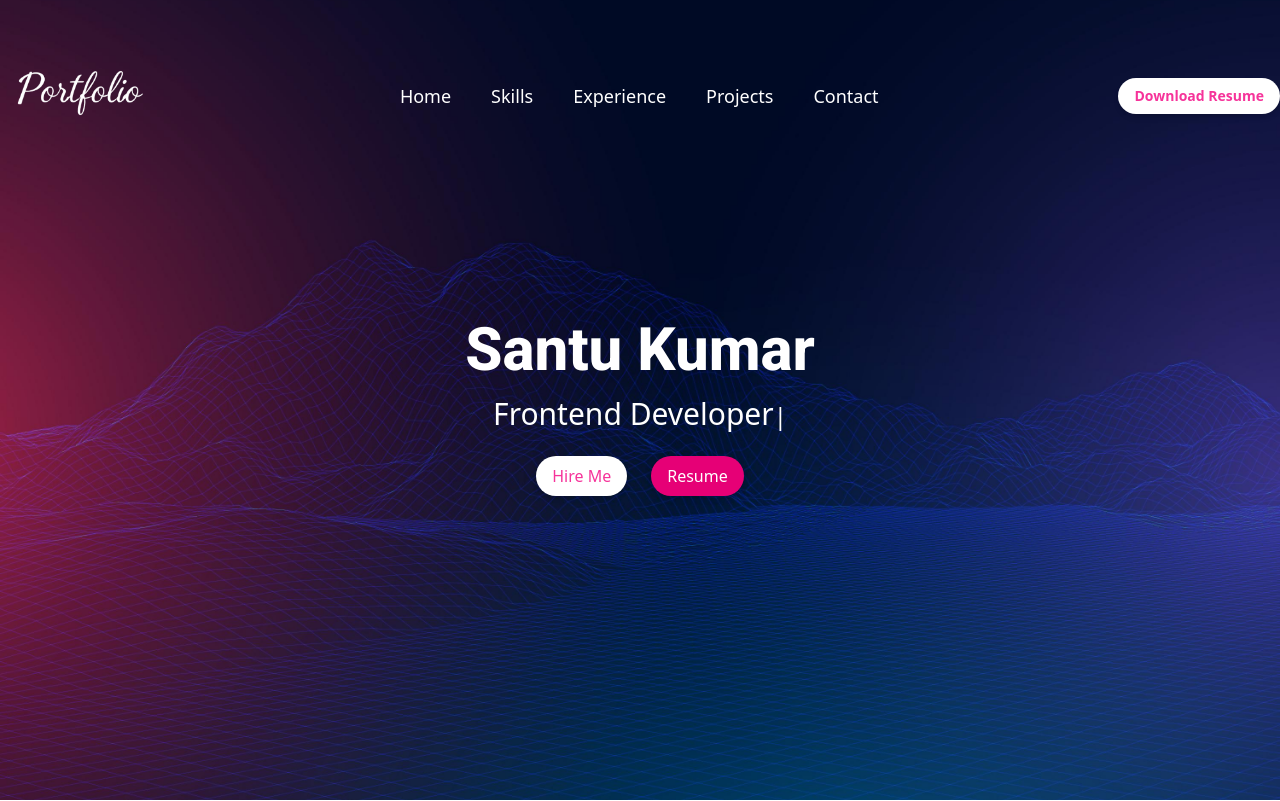
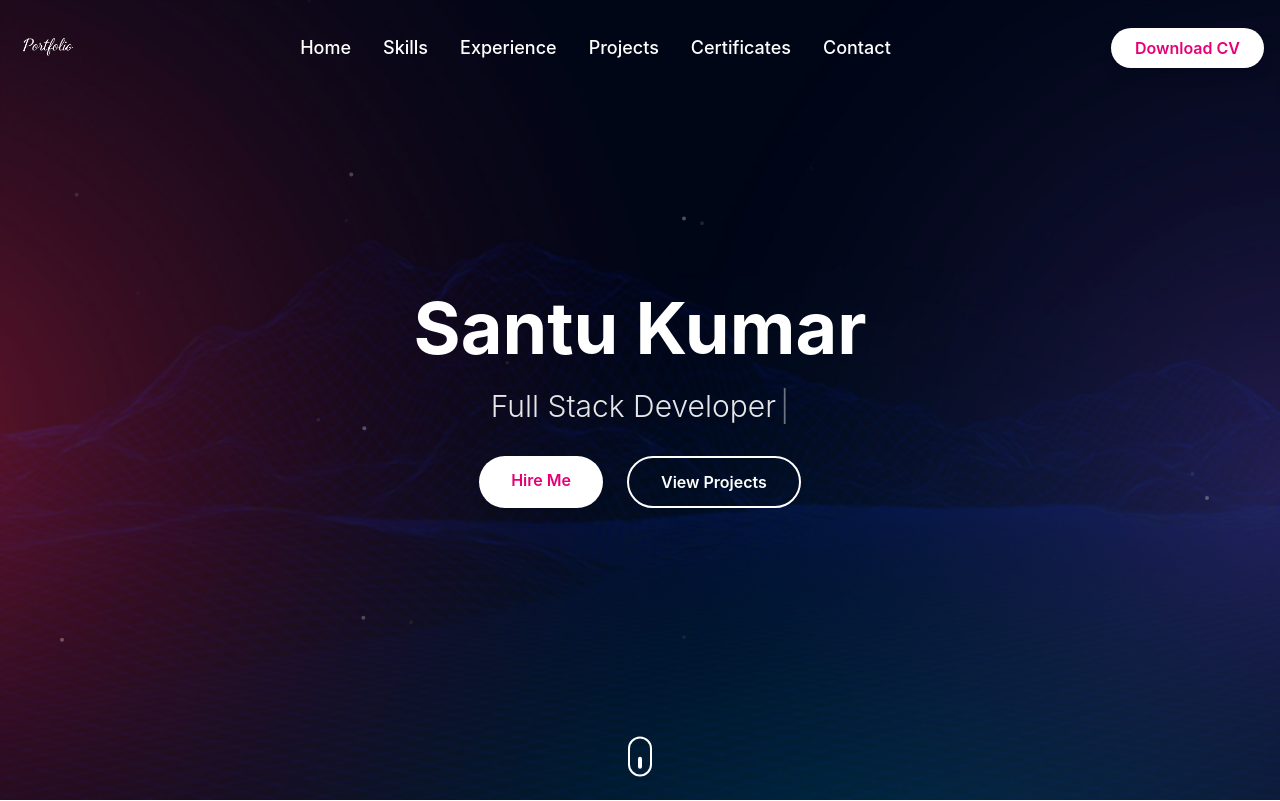
Before and after one commit to Santu-kumar364/My-Portfolio, a React (Vite) app: page / in a window 1280 px wide. Shown: the top 801 px of the page. Built offline with nearby package versions, Linux system fonts and the light colour scheme.

Commit message:
update code

```diff
--- a/package.json
+++ b/package.json
@@ -15,6 +15,11 @@
     "deploy": "gh-pages -d dist"
   },
   "dependencies": {
+    "@emotion/react": "^11.14.0",
+    "@emotion/styled": "^11.14.1",
+    "@mui/icons-material": "^7.3.2",
+    "@mui/material": "^7.3.2",
+    "@mui/system": "^7.3.2",
     "@tailwindcss/vite": "^4.1.11",
     "framer-motion": "^12.23.0",
     "react": "^19.1.0",
--- a/src/App.jsx
+++ b/src/App.jsx
@@ -1,4 +1,5 @@
 import React from "react";
+import { motion, AnimatePresence } from "framer-motion";
 import Navbar from "./components/Navbar";
 import Projects from "./components/Projects";
 import Contact from "./components/Contact";
@@ -7,11 +8,28 @@ import Certificates from "./components/Certificates";
 import Footer from "./components/Footer";
 import Experience from "./components/Experience";
 
+const pageVariants = {
+  initial: { opacity: 0 },
+  in: { opacity: 1 },
+  out: { opacity: 0 }
+};
 
+const pageTransition = {
+  type: "tween",
+  ease: "anticipate",
+  duration: 0.5
+};
 
 function App() {
   return (
-    <div >
+    <AnimatePresence mode="wait">
+      <motion.div
+        initial="initial"
+        animate="in"
+        exit="out"
+        variants={pageVariants}
+        transition={pageTransition}
+      >
         <Navbar />
         <Skills />
         <Experience />
@@ -19,7 +37,8 @@ function App() {
         <Certificates />
         <Contact />
         <Footer />
-    </div>
+      </motion.div>
+    </AnimatePresence>
   );
 }
 
--- a/src/components/Navbar.jsx
+++ b/src/components/Navbar.jsx
@@ -1,27 +1,32 @@
 import React, { useState, useEffect } from "react";
+import { motion, AnimatePresence } from "framer-motion";
 import bgImg from "../assets/bgImg.jpg";
 import innerLogo from "../assets/innerLogo.png";
 
 const Navbar = () => {
   const [menuOpen, setMenuOpen] = useState(false);
+  const [scrolled, setScrolled] = useState(false);
   const [displayText, setDisplayText] = useState("");
   const [roleIndex, setRoleIndex] = useState(0);
   const [charIndex, setCharIndex] = useState(0);
 
   const roles = [
     "Java Developer",
-    "Frontend Developer",
-    "Backend Developer",
+    "Full Stack Developer",
+    "Software Engineer",
     "Web Developer",
-    "Software Engineer",
-    "Competitive Programmer",
-    "Student",
   ];
 
-  const resumeLink =
-    "https://drive.google.com/uc?export=download&id=1BcWLhLWIZ-eT6hMf1nn912OFXM4jS6XS";
+  const resumeLink = "https://drive.google.com/uc?export=download&id=1iSMyZQ1n0wbY2MMhz-qxAiYwD3UK1QwA";
 
-  // Typewriter effect
+  useEffect(() => {
+    const handleScroll = () => {
+      setScrolled(window.scrollY > 50);
+    };
+    window.addEventListener("scroll", handleScroll);
+    return () => window.removeEventListener("scroll", handleScroll);
+  }, []);
+
   useEffect(() => {
     const timeout = setTimeout(() => {
       setDisplayText(roles[roleIndex].slice(0, charIndex + 1));
@@ -29,184 +34,250 @@ const Navbar = () => {
         setTimeout(() => {
           setCharIndex(0);
           setRoleIndex((roleIndex + 1) % roles.length);
-        }, 2000); // Wait before switching role
+        }, 2000);
       } else {
         setCharIndex((prev) => prev + 1);
       }
     }, 100);
-
     return () => clearTimeout(timeout);
   }, [charIndex, roleIndex]);
+
+  const navVariants = {
+    hidden: { y: -100, opacity: 0 },
+    visible: {
+      y: 0,
+      opacity: 1,
+      transition: { duration: 0.6, ease: "easeOut" }
+    }
+  };
+
+  const textVariants = {
+    hidden: { opacity: 0, y: 50 },
+    visible: (i) => ({
+      opacity: 1,
+      y: 0,
+      transition: {
+        delay: i * 0.1,
+        duration: 0.8,
+        ease: "easeOut"
+      }
+    })
+  };
 
   return (
     <header
       id="home"
-      className="relative h-screen bg-cover bg-center bg-no-repeat text-white "
+      className="relative h-screen bg-cover bg-center bg-no-repeat text-white overflow-hidden"
+      style={{ backgroundImage: `url(${bgImg})` }}
+    >
+      {/* Animated Background Overlay */}
+      <div className="absolute inset-0 bg-black/40 backdrop-blur-[1px]"></div>
+
+      {/* Floating Particles */}
+      <div className="absolute inset-0">
+        {[...Array(20)].map((_, i) => (
+          <motion.div
+            key={i}
+            className="absolute w-1 h-1 bg-white/30 rounded-full"
+            animate={{
+              y: [0, -100, 0],
+              x: [0, Math.random() * 100 - 50, 0],
+              opacity: [0, 1, 0],
+            }}
+            transition={{
+              duration: 3 + Math.random() * 2,
+              repeat: Infinity,
+              delay: Math.random() * 2,
+            }}
             style={{
-        backgroundImage: `url(${bgImg})`,
+              left: `${Math.random() * 100}%`,
+              top: `${Math.random() * 100}%`,
             }}
+          />
+        ))}
+      </div>
+
+      <motion.nav
+        variants={navVariants}
+        initial="hidden"
+        animate="visible"
+        className={`fixed w-full py-4 transition-all duration-300 z-50 ${
+          scrolled ? "bg-white/90 backdrop-blur-md shadow-lg" : "bg-transparent"
+        }`}
       >
-      {/* Navbar */}
-      <nav className="max-w-7xl mx-auto py-4 flex justify-between items-center relative z-10">
-        <a href="#home">
-          <img src={innerLogo} alt="Portfolio" className=" sm:h-30 lg:h-40" />
-        </a>
+        <div className="max-w-7xl mx-auto px-4 flex justify-between items-center">
+          <motion.a
+            href="#home"
+            whileHover={{ scale: 1.05 }}
+            className="flex items-center"
+          >
+            <img src={innerLogo} alt="Portfolio" className="h-12 lg:h-16" />
+          </motion.a>
 
           {/* Desktop Menu */}
-        <ul className="hidden md:flex items-center gap-6 lg:gap-10 text-lg">
-          <li>
-            <a href="#home" className="hover:text-gray-300 transition">
-              Home
+          <ul className="hidden md:flex items-center gap-8 text-lg">
+            {["Home", "Skills", "Experience", "Projects", "Certificates", "Contact"].map((item, index) => (
+              <motion.li key={item} custom={index} variants={textVariants}>
+                <a
+                  href={`#${item.toLowerCase()}`}
+                  className={`font-medium transition-colors hover:text-pink-400 ${
+                    scrolled ? "text-gray-800" : "text-white"
+                  }`}
+                >
+                  {item}
                 </a>
-          </li>
-          <li>
-            <a href="#skills" className="hover:text-gray-300 transition">
-              Skills
-            </a>
-          </li>
-          <li>
-            <a href="#experience" className="hover:text-gray-300 transition">
-              Experience
-            </a>
-          </li>
-          <li>
-            <a href="#projects" className="hover:text-gray-300 transition">
-              Projects
-            </a>
-          </li>
-          <li>
-            <a href="#contact" className="hover:text-gray-300 transition">
-              Contact
-            </a>
-          </li>
+              </motion.li>
+            ))}
           </ul>
 
-        <a
+          <motion.a
             href={resumeLink}
             download
-          className="hidden md:inline-block rounded-full bg-white px-4 py-2 text-sm font-semibold text-pink-500 shadow-md hover:scale-105 hover:shadow-pink-800 transition duration-300"
+            whileHover={{ scale: 1.05 }}
+            whileTap={{ scale: 0.95 }}
+            className={`hidden md:inline-block px-6 py-2 rounded-full font-semibold shadow-lg transition-all duration-300 ${
+              scrolled
+                ? "bg-gradient-to-r from-pink-500 to-purple-600 text-white"
+                : "bg-white text-pink-600"
+            }`}
           >
-          Download Resume
-        </a>
+            Download CV
+          </motion.a>
 
           {/* Mobile Menu Button */}
-        <button
+          <motion.button
             onClick={() => setMenuOpen(!menuOpen)}
-          className="md:hidden ml-4 hover:scale-125 transition-all"
-          title="Menu"
+            whileHover={{ scale: 1.1 }}
+            whileTap={{ scale: 0.9 }}
+            className={`md:hidden p-2 rounded-lg ${
+              scrolled ? "bg-gray-100" : "bg-white/20"
+            }`}
           >
-          <svg
-            className="h-6 w-6 text-white"
-            fill="none"
-            stroke="currentColor"
-            viewBox="0 0 24 24"
-            xmlns="http://www.w3.org/2000/svg"
+            <div className="w-6 h-6 relative">
+              <motion.span
+                className="absolute left-0 top-1 w-6 h-0.5 bg-current rounded"
+                animate={menuOpen ? { rotate: 45, y: 8 } : { rotate: 0, y: 0 }}
+              />
+              <motion.span
+                className="absolute left-0 top-3 w-6 h-0.5 bg-current rounded"
+                animate={menuOpen ? { opacity: 0 } : { opacity: 1 }}
+              />
+              <motion.span
+                className="absolute left-0 top-5 w-6 h-0.5 bg-current rounded"
+                animate={menuOpen ? { rotate: -45, y: -8 } : { rotate: 0, y: 0 }}
+              />
+            </div>
+          </motion.button>
+        </div>
+      </motion.nav>
+
+      {/* Mobile Menu */}
+      <AnimatePresence>
+        {menuOpen && (
+          <motion.div
+            initial={{ opacity: 0, x: 300 }}
+            animate={{ opacity: 1, x: 0 }}
+            exit={{ opacity: 0, x: 300 }}
+            className="fixed top-0 right-0 h-full w-64 bg-white/95 backdrop-blur-md z-40 md:hidden"
           >
-            <path
-              strokeLinecap="round"
-              strokeLinejoin="round"
-              strokeWidth="2"
-              d="M4 6h16M4 12h16m-7 6h7"
-            />
-          </svg>
-        </button>
-      </nav>
-
-      {/* Mobile Dropdown */}
-      {menuOpen && (
-        <div className="md:hidden -mt-15">
-          <ul className=" rounded-xl mx-6 p-4 space-y-3 text-left  backdrop-blur">
-            <li>
-              <a
-                href="#skills"
-                className="block hover:text-gray-300 transition"
+            <div className="p-8 mt-20 space-y-6">
+              {["Home", "Skills", "Experience", "Projects", "Certificates", "Contact"].map((item) => (
+                <motion.a
+                  key={item}
+                  href={`#${item.toLowerCase()}`}
+                  onClick={() => setMenuOpen(false)}
+                  whileHover={{ x: 10 }}
+                  className="block text-gray-800 text-lg font-medium hover:text-pink-600 transition-colors"
                 >
-                Skills
-              </a>
-            </li>
-            <li>
-              <a
-                href="#experience"
-                className="block hover:text-gray-300 transition"
-              >
-                Experience
-              </a>
-            </li>
-            <li>
-              <a
-                href="#projects"
-                className="block hover:text-gray-300 transition"
-              >
-                Projects
-              </a>
-            </li>
-            <li>
-              <a
-                href="#contact"
-                className="block hover:text-gray-300 transition"
-              >
-                Contact
-              </a>
-            </li>
-            <li>
-              <a
+                  {item}
+                </motion.a>
+              ))}
+              <motion.a
                 href={resumeLink}
                 download
-                className="block hover:text-gray-300 transition"
+                whileHover={{ scale: 1.05 }}
+                className="inline-block mt-4 px-6 py-2 bg-gradient-to-r from-pink-500 to-purple-600 text-white rounded-full font-semibold"
               >
-                Download Resume
-              </a>
-            </li>
-          </ul>
+                Download CV
+              </motion.a>
             </div>
+          </motion.div>
         )}
+      </AnimatePresence>
 
       {/* Hero Section */}
-      <section className="text-center px-6 py-2 max-w-4xl mx-auto pt-32">
-        <h1
-          className="text-4xl sm:text-5xl lg:text-6xl font-extrabold text-white"
-          style={{ fontFamily: "'Roboto', sans-serif" }}
+      <div className="relative z-10 h-full flex items-center justify-center">
+        <div className="text-center px-6 max-w-4xl mx-auto">
+          <motion.h1
+            custom={0}
+            variants={textVariants}
+            initial="hidden"
+            animate="visible"
+            className="text-5xl sm:text-6xl lg:text-7xl font-bold mb-6"
           >
             Santu Kumar
-        </h1>
-        <p className="mt-4 text-2xl sm:text-3xl text-white font-medium">
+          </motion.h1>
+
+          <motion.div
+            custom={1}
+            variants={textVariants}
+            initial="hidden"
+            animate="visible"
+            className="mb-8"
+          >
+            <p className="text-2xl sm:text-3xl text-white/90 font-light">
               {displayText}
-          <span className="blinking-cursor">|</span>
+              <motion.span
+                animate={{ opacity: [0, 1, 0] }}
+                transition={{ duration: 1, repeat: Infinity }}
+                className="ml-1"
+              >
+                |
+              </motion.span>
             </p>
+          </motion.div>
 
-        <div className="flex flex-wrap justify-center gap-6 py-6">
-          <a
+          <motion.div
+            custom={2}
+            variants={textVariants}
+            initial="hidden"
+            animate="visible"
+            className="flex flex-wrap justify-center gap-6"
+          >
+            <motion.a
               href="#contact"
-            className="rounded-full bg-white px-4 py-2 text-pink-500 font-medium shadow-md hover:scale-105 transition duration-300"
+              whileHover={{ scale: 1.05, y: -2 }}
+              whileTap={{ scale: 0.95 }}
+              className="px-8 py-3 bg-white text-pink-600 rounded-full font-semibold shadow-lg hover:shadow-xl transition-all"
             >
               Hire Me
-          </a>
-          <a
-            href="https://drive.google.com/file/d/1BcWLhLWIZ-eT6hMf1nn912OFXM4jS6XS/view?usp=sharing"
-            target="_blank"
-            rel="noopener noreferrer"
-            className="rounded-full bg-pink-600 px-4 py-2 text-white font-medium shadow-md hover:scale-105 transition duration-300"
+            </motion.a>
+            <motion.a
+              href="#projects"
+              whileHover={{ scale: 1.05, y: -2 }}
+              whileTap={{ scale: 0.95 }}
+              className="px-8 py-3 border-2 border-white text-white rounded-full font-semibold hover:bg-white hover:text-pink-600 transition-all"
             >
-            Resume
-          </a>
+              View Projects
+            </motion.a>
+          </motion.div>
+
+          {/* Scroll Indicator */}
+          <motion.div
+            className="absolute bottom-8 left-1/2 transform -translate-x-1/2"
+            animate={{ y: [0, 10, 0] }}
+            transition={{ duration: 2, repeat: Infinity }}
+          >
+            <div className="w-6 h-10 border-2 border-white rounded-full flex justify-center">
+              <motion.div
+                className="w-1 h-3 bg-white rounded-full mt-2"
+                animate={{ y: [0, 12, 0] }}
+                transition={{ duration: 2, repeat: Infinity }}
+              />
             </div>
-      </section>
-
-      {/* Cursor Animation */}
-      <style>{`
-        .blinking-cursor {
-          font-weight: 100;
-          font-size: 24px;
-          color: white;
-          animation: blink 1s step-start infinite;
-        }
-
-        @keyframes blink {
-          50% {
-            opacity: 0;
-          }
-        }
-      `}</style>
+          </motion.div>
+        </div>
+      </div>
     </header>
   );
 };
--- a/src/index.css
+++ b/src/index.css
@@ -1 +1,45 @@
 @import "tailwindcss";
+
+/* Add these styles to your global CSS */
+@import url('https://fonts.googleapis.com/css2?family=Inter:wght@300;400;500;600;700;800&display=swap');
+
+* {
+  font-family: 'Inter', sans-serif;
+}
+
+html {
+  scroll-behavior: smooth;
+}
+
+/* Custom scrollbar */
+::-webkit-scrollbar {
+  width: 8px;
+}
+
+::-webkit-scrollbar-track {
+  background: #f1f1f1;
+}
+
+::-webkit-scrollbar-thumb {
+  background: linear-gradient(to bottom, #ec4899, #8b5cf6);
+  border-radius: 4px;
+}
+
+::-webkit-scrollbar-thumb:hover {
+  background: linear-gradient(to bottom, #db2777, #7c3aed);
+}
+
+/* Gradient text animation */
+.gradient-text {
+  background: linear-gradient(-45deg, #ee7752, #e73c7e, #23a6d5, #23d5ab);
+  background-size: 400% 400%;
+  animation: gradient 15s ease infinite;
+  -webkit-background-clip: text;
+  -webkit-text-fill-color: transparent;
+}
+
+@keyframes gradient {
+  0% { background-position: 0% 50%; }
+  50% { background-position: 100% 50%; }
+  100% { background-position: 0% 50%; }
+}
```
Also changed, not shown: src/components/Experience.jsx (+5 -5 lines), src/components/Projects.jsx (+17 -6 lines), src/components/Skills.jsx (+2 -11 lines), 1 other file (tests, documents, lock files or other folders). Lines whose indentation alone changed are shown as unchanged.
